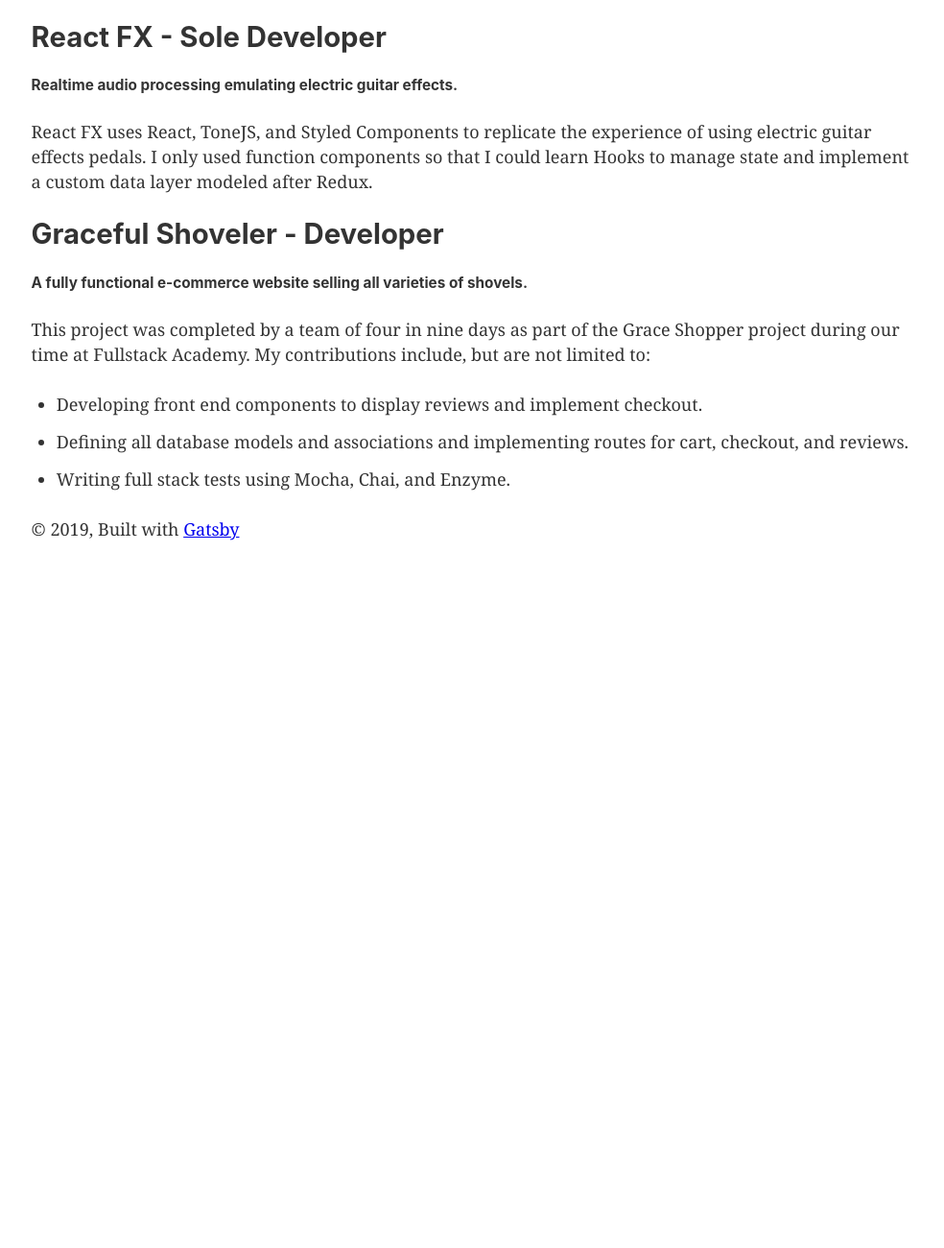
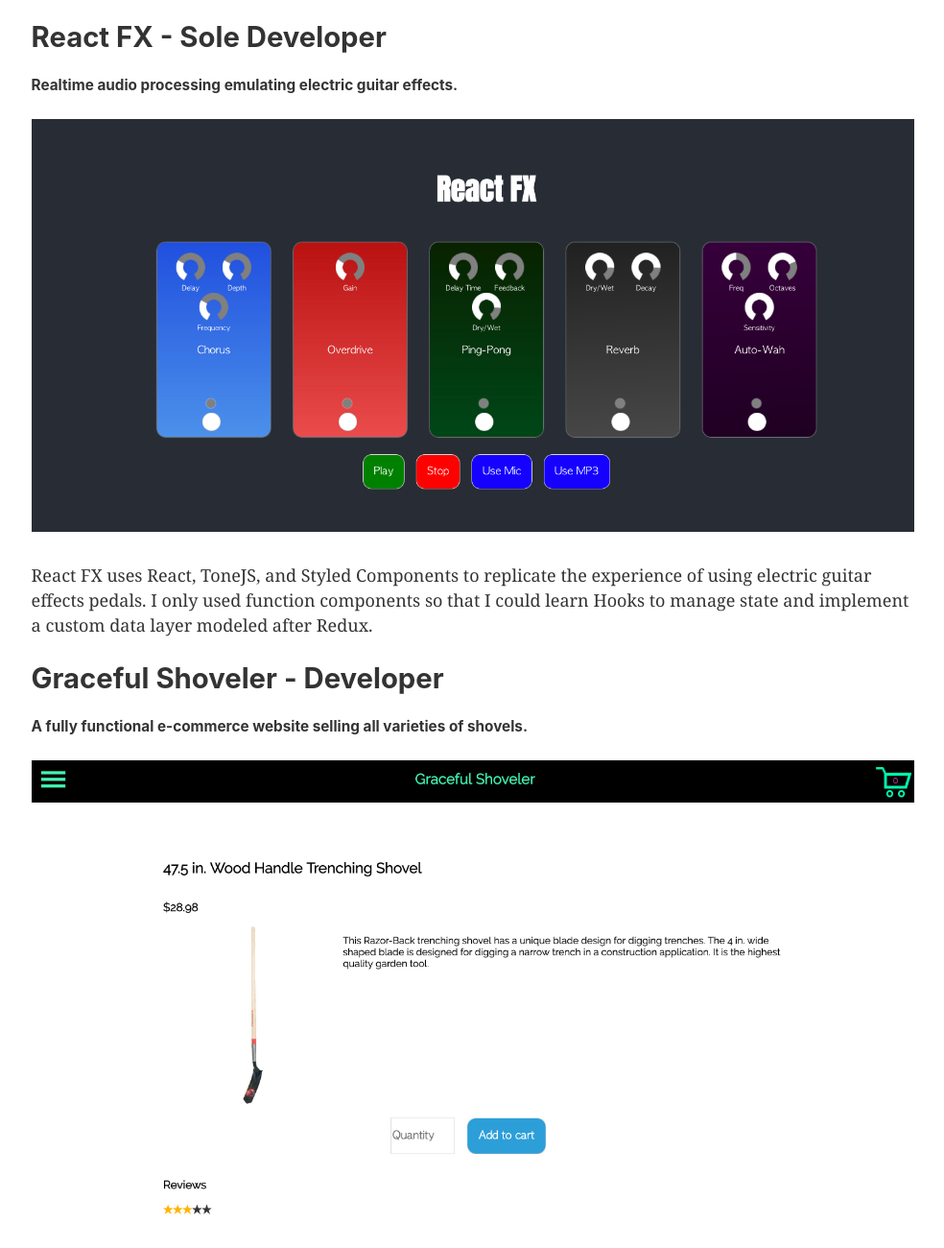
Before and after one commit to benpjenkins/portfolio, a Gatsby site: page /portfolio in a window 1280 px wide. Shown: the part 100-1400 px from the top of the page at 96% size, without its empty margins (147-1131 px from the left). Before the commit the page ends 800 px from the top, so only its background shows below. Built offline with nearby package versions, Linux system fonts and the light colour scheme; Gatsby itself is replaced by a stand-in of ours.

Commit message:
add screenshots

```diff
--- a/src/pages/portfolio.js
+++ b/src/pages/portfolio.js
@@ -1,8 +1,8 @@
 /* eslint-disable prettier */
 
 import React from "react"
-import { Link } from "gatsby"
-// import Header from "../components/header"
+import reactfx from '../images/reactfx.png'
+import gracefulShoveler from '../images/gracefulShoveler.png'
 
 import Layout from "../components/layout"
 import SEO from "../components/seo"
@@ -11,16 +11,18 @@ const Portfolio = () => (
     <SEO title="Portfolio" />
     <h2>React FX - Sole Developer</h2>
     <h5>Realtime audio processing emulating electric guitar effects.</h5>
+    <img src={reactfx} alt="App screenshot" />
     <p>
       React FX uses React, ToneJS, and Styled Components to replicate the
-      experience of using electric guitar effects pedals. I only used
-      function components so that I could learn Hooks to manage state and
-      implement a custom data layer modeled after Redux.
+      experience of using electric guitar effects pedals. I only used function
+      components so that I could learn Hooks to manage state and implement a
+      custom data layer modeled after Redux.
     </p>
     <h2>Graceful Shoveler - Developer</h2>
     <h5>
       A fully functional e-commerce website selling all varieties of shovels.
     </h5>
+    <img src={gracefulShoveler} alt="App screenshot" />
     <p>
       This project was completed by a team of four in nine days as part of the
       Grace Shopper project during our time at Fullstack Academy. My
```
Also changed, not shown: src/content/blog/stackathon/reactfx.png (added), src/images/gracefulShoveler.png (added), src/images/reactfx.png (added).
